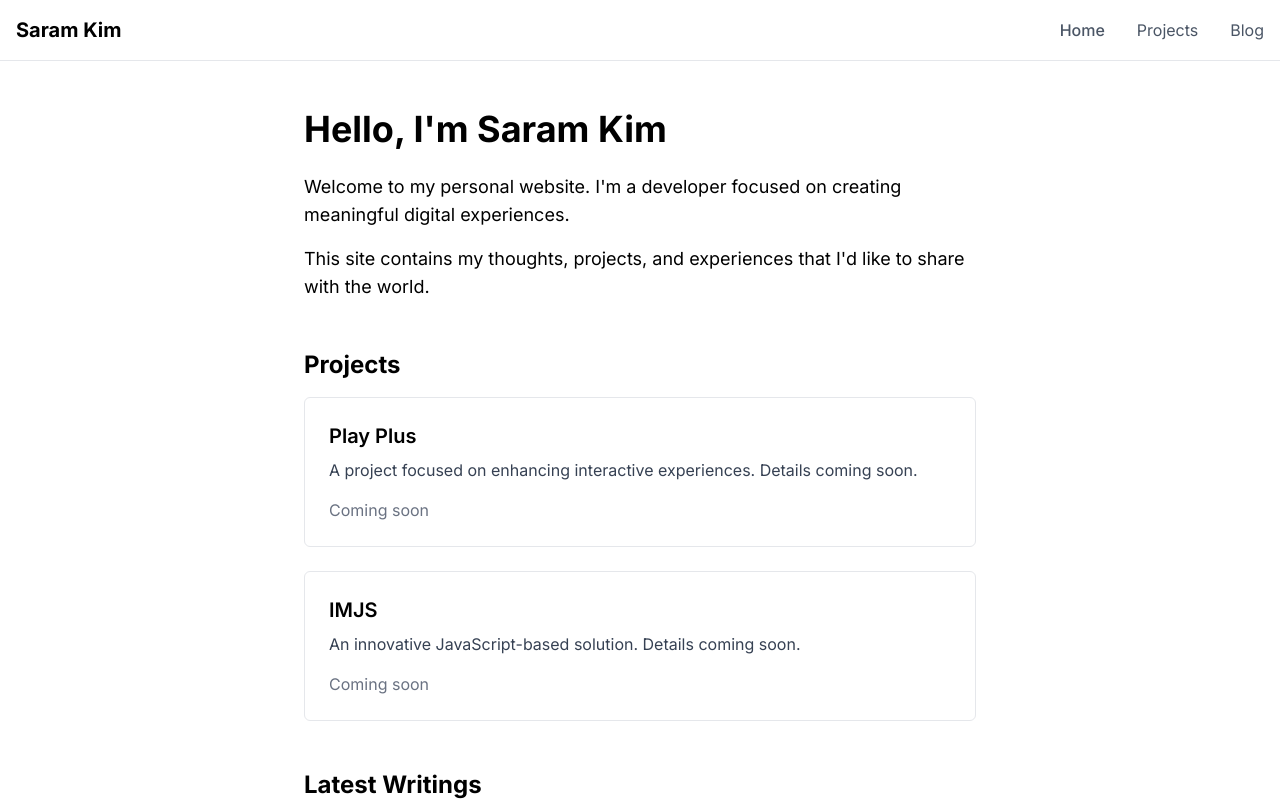
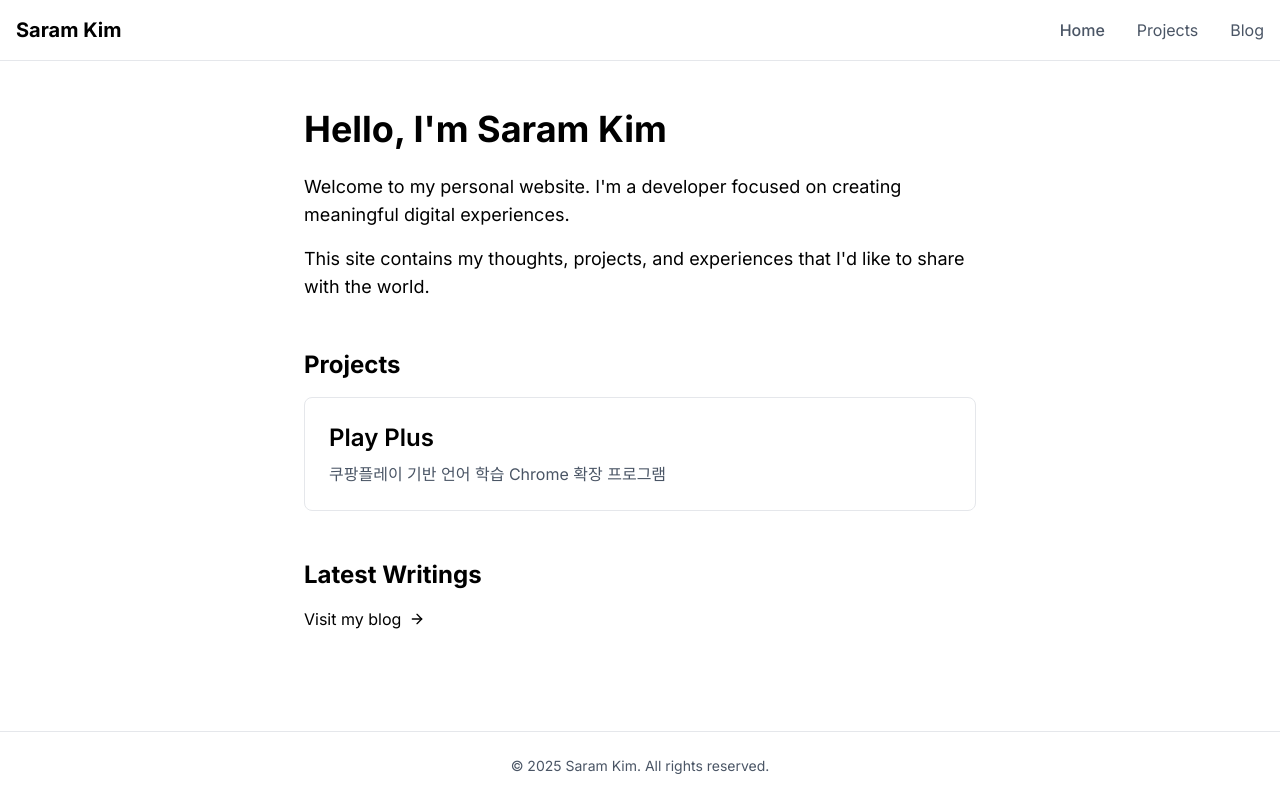
Before and after one commit to saramkim/saramkim.com, a Next.js app: page / in a window 1280 px wide. Shown: the top 801 px of the page. Built offline with nearby package versions, Linux system fonts and the light colour scheme.

Commit message:
feat(projects): create ProjectCard component and update project listings on home and projects pages

```diff
--- a/app/page.tsx
+++ b/app/page.tsx
@@ -1,7 +1,11 @@
 import Link from 'next/link';
 import { ArrowRight } from 'lucide-react';
+import { getProjects } from '@lib/mdx';
+import { ProjectCard } from '@components/project-card';
 
-export default function Home() {
+export default async function Home() {
+  const projects = await getProjects();
+
   return (
     <div className='max-w-2xl mx-auto'>
       <section className='mb-12'>
@@ -17,19 +21,9 @@ export default function Home() {
       <section className='mb-12'>
         <h2 className='text-2xl font-bold mb-4'>Projects</h2>
         <div className='space-y-6'>
-          <div className='border border-gray-200 p-6 rounded-md'>
-            <h3 className='text-xl font-semibold mb-2'>Play Plus</h3>
-            <p className='mb-4 text-gray-700'>
-              A project focused on enhancing interactive experiences. Details coming soon.
-            </p>
-            <div className='text-gray-500'>Coming soon</div>
-          </div>
-
-          <div className='border border-gray-200 p-6 rounded-md'>
-            <h3 className='text-xl font-semibold mb-2'>IMJS</h3>
-            <p className='mb-4 text-gray-700'>An innovative JavaScript-based solution. Details coming soon.</p>
-            <div className='text-gray-500'>Coming soon</div>
-          </div>
+          {projects.map((project) => (
+            <ProjectCard key={project.slug} project={project} />
+          ))}
         </div>
       </section>
 
--- a/app/projects/page.tsx
+++ b/app/projects/page.tsx
@@ -1,5 +1,5 @@
-import Link from 'next/link';
 import { getProjects } from '@lib/mdx';
+import { ProjectCard } from '@components/project-card';
 
 export default async function ProjectPage() {
   const projects = await getProjects();
@@ -10,14 +10,7 @@ export default async function ProjectPage() {
 
       <div className='space-y-10'>
         {projects.map((project) => (
-          <Link
-            key={project.slug}
-            href={`/projects/${project.slug}`}
-            className='flex flex-col gap-2 border p-6 bg-white rounded-lg hover:bg-gray-50 transition-colors'
-          >
-            <h2 className='text-2xl font-semibold'>{project.title}</h2>
-            <p className='text-gray-600'>{project.description}</p>
-          </Link>
+          <ProjectCard key={project.slug} project={project} />
         ))}
       </div>
     </div>
--- /dev/null
+++ b/components/project-card.tsx
@@ -0,0 +1,18 @@
+import Link from 'next/link';
+import { Project } from '@lib/mdx';
+
+interface ProjectCardProps {
+  project: Omit<Project, 'content'>;
+}
+
+export function ProjectCard({ project }: ProjectCardProps) {
+  return (
+    <Link
+      href={`/projects/${project.slug}`}
+      className='flex flex-col gap-2 border p-6 bg-white rounded-lg hover:bg-gray-50 transition-colors'
+    >
+      <h2 className='text-2xl font-semibold'>{project.title}</h2>
+      <p className='text-gray-600'>{project.description}</p>
+    </Link>
+  );
+}
```
